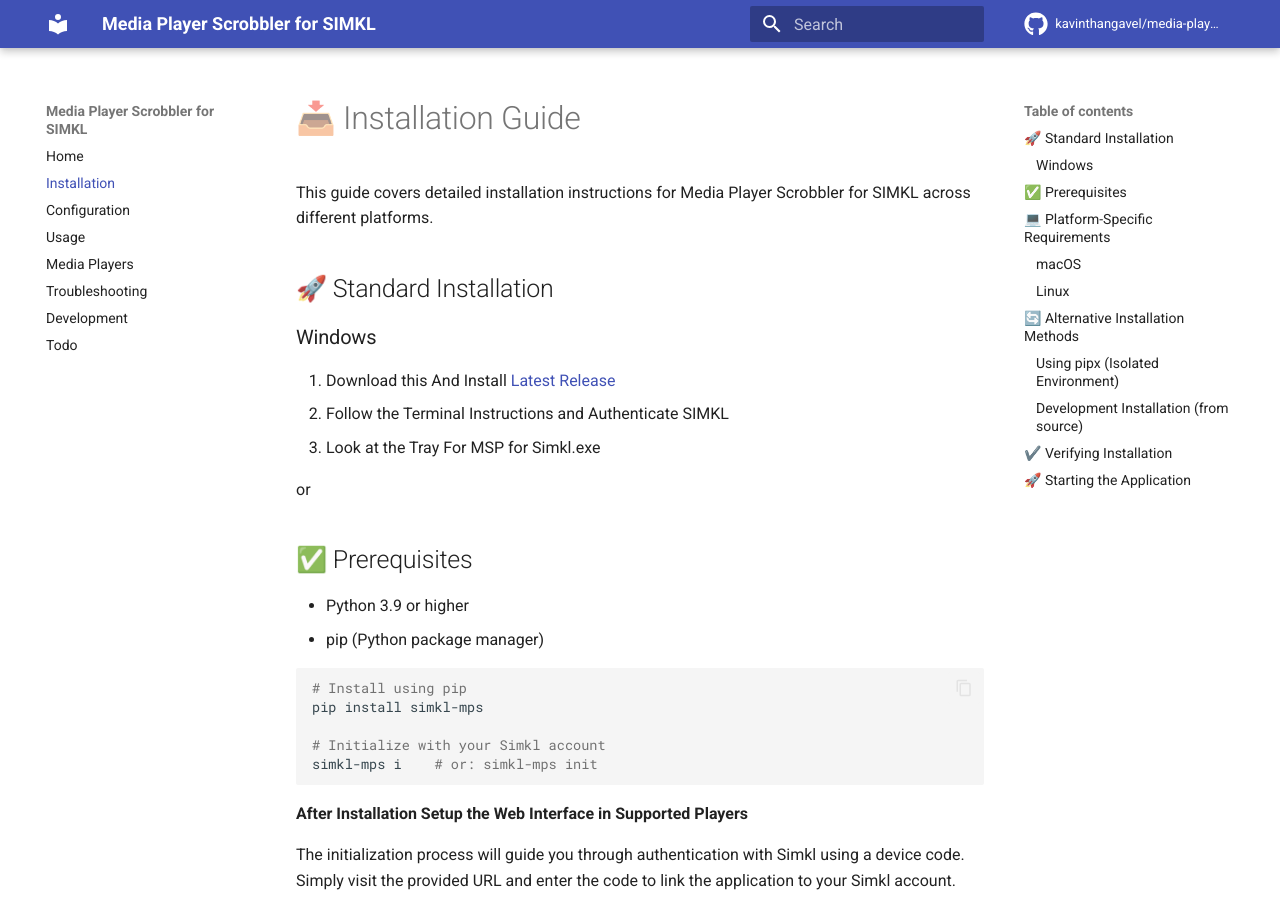
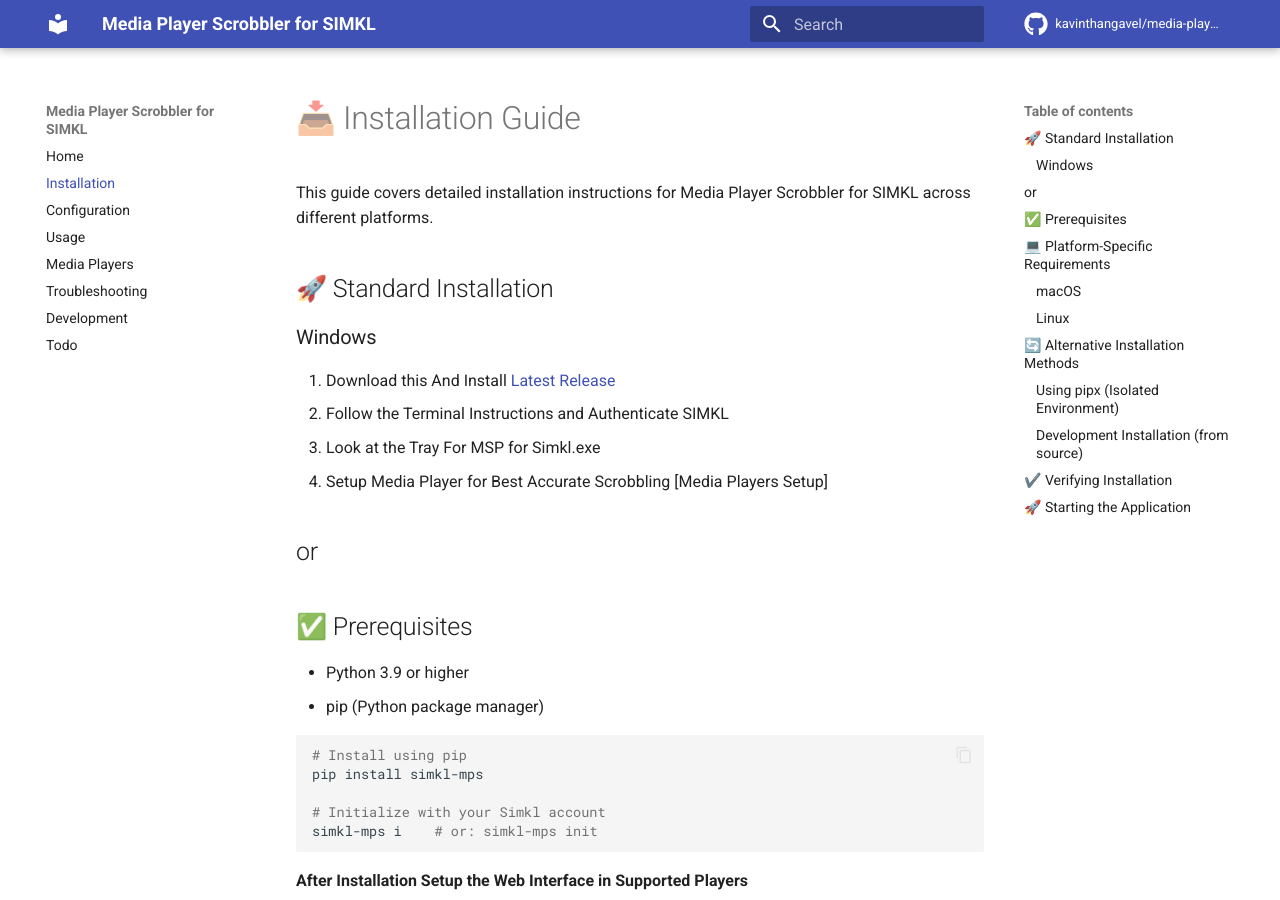
Before and after one commit to ByteTrix/Media-Player-Scrobbler-for-Simkl, an MkDocs documentation site: the page built from docs/installation.md, in a window 1280 px wide and 900 px high. Built offline with MkDocs 1.6.1 and Material for MkDocs 9.7.7, drawn with Linux system fonts in a browser that asks for light colours; comment, search, counter and statistics services are not loaded.

Commit message:
Update installation.md

```diff
--- a/docs/installation.md
+++ b/docs/installation.md
@@ -12,8 +12,9 @@ This guide covers detailed installation instructions for Media Player Scrobbler
 [Latest Release](https://github.com/kavinthangavel/Media-Player-Scrobbler-for-Simkl/releases/latest)
 2. Follow the Terminal Instructions and Authenticate SIMKL
 3. Look at the Tray For MSP for Simkl.exe
+4. Setup Media Player for Best Accurate Scrobbling [Media Players Setup]
 
-or
+##or
 
 ## ✅ Prerequisites
 
```
